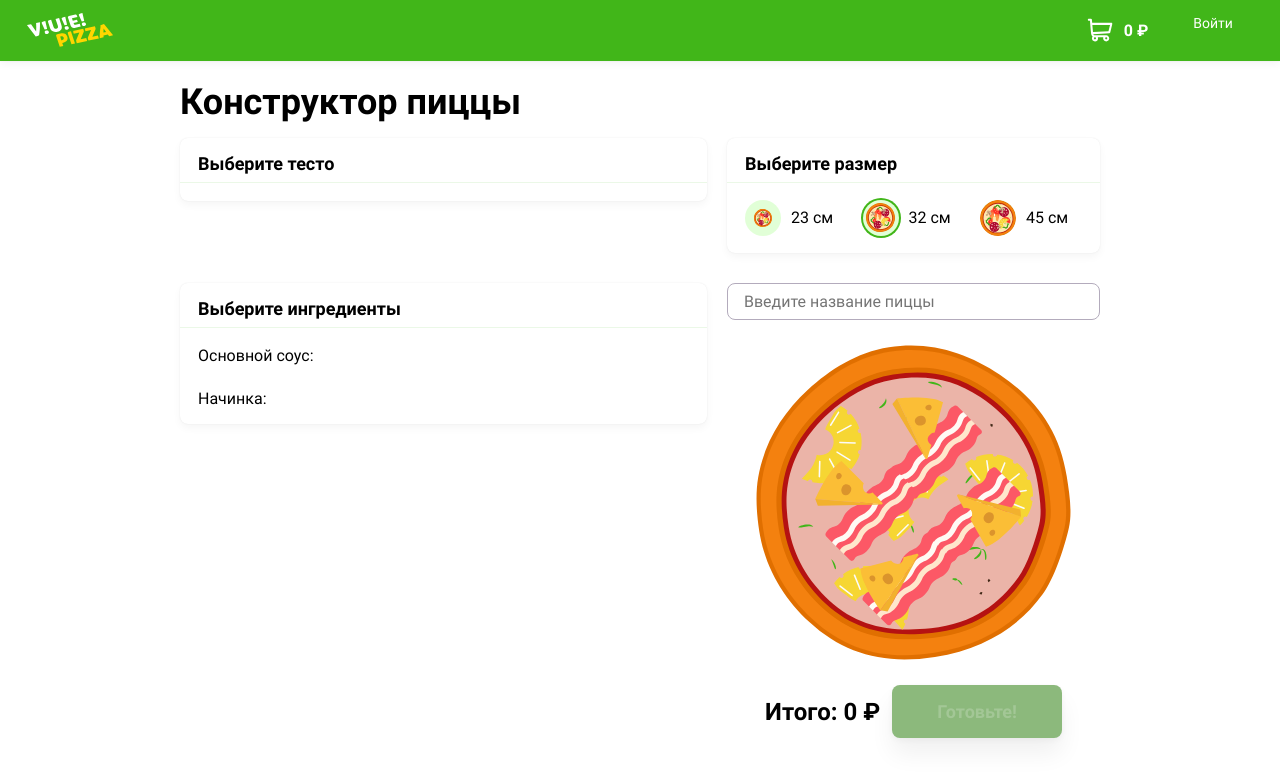
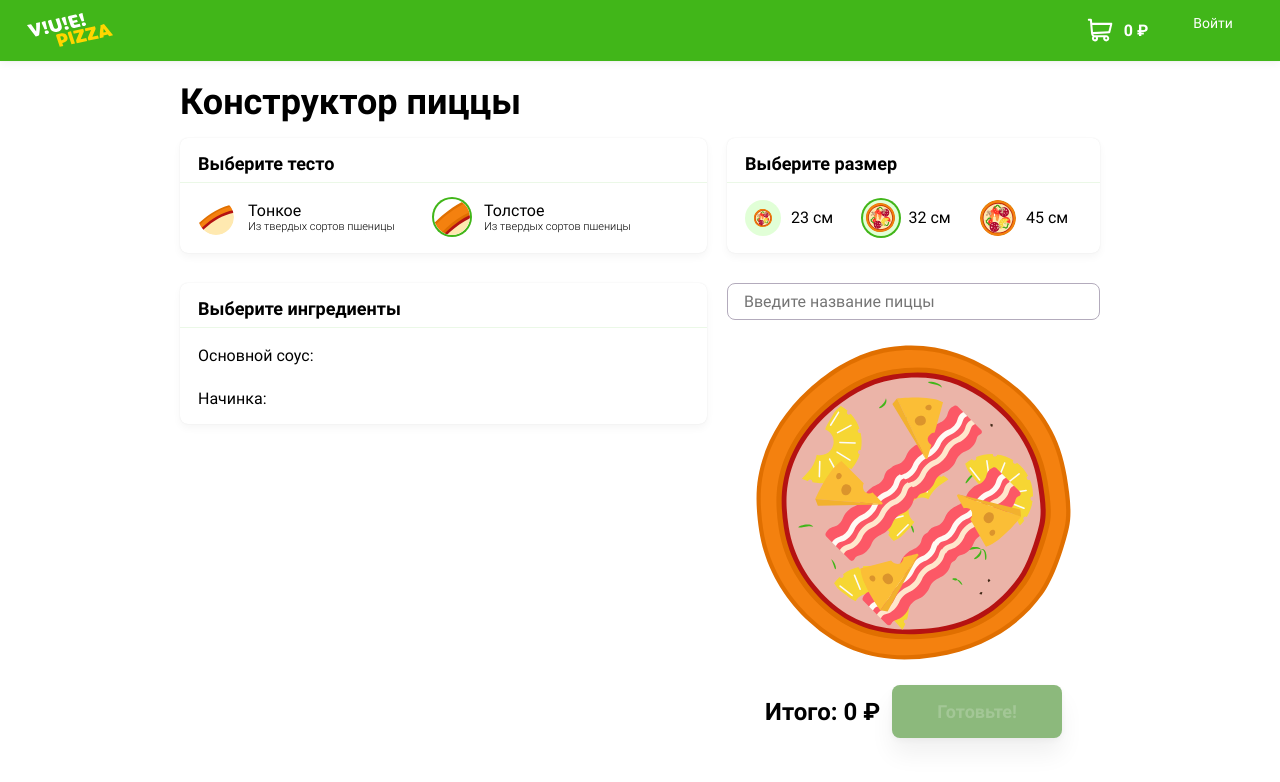
Before and after one commit to KuryakovDen/42634-pizza-1, a Vue app in the folder src/frontend/: page / in a window 1280 px wide. Shown: the top 782 px of the page. Built offline with nearby package versions, Linux system fonts and the light colour scheme.

Commit message:
Вывод компонента с выбором типа теста

```diff
--- /dev/null
+++ b/src/frontend/src/common/enums/doughTypes.js
@@ -0,0 +1,4 @@
+export default {
+  Тонкое: "light",
+  Толстое: "large",
+};
--- a/src/frontend/src/views/Index.vue
+++ b/src/frontend/src/views/Index.vue
@@ -31,7 +31,7 @@
                 <label
                   class="dough__input"
                   :class="`dough__input--${value}`"
-                  v-for="{ id, name, description, value } in dough"
+                  v-for="{ id, name, description, value } in proposedDoughTypes"
                   :key="id"
                 >
                   <input
@@ -176,18 +176,23 @@
   </div>
 </template>
 <script>
-import user from "@/static/user.json";
 import pizza from "@/static/pizza.json";
-import misc from "@/static/misc.json";
+import doughTypes from "@/common/enums/doughTypes.js";
 
 export default {
   name: "Index",
   data() {
     return {
-      user,
       pizza,
-      misc,
     };
+  },
+  computed: {
+    proposedDoughTypes() {
+      return this.pizza.dough.map((doughItem) => ({
+        ...doughItem,
+        value: doughTypes[doughItem.name],
+      }));
+    },
   },
 };
 </script>
```
